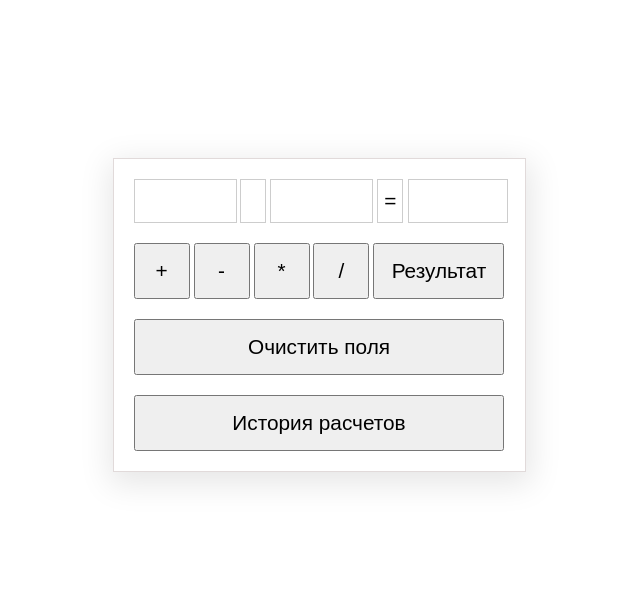
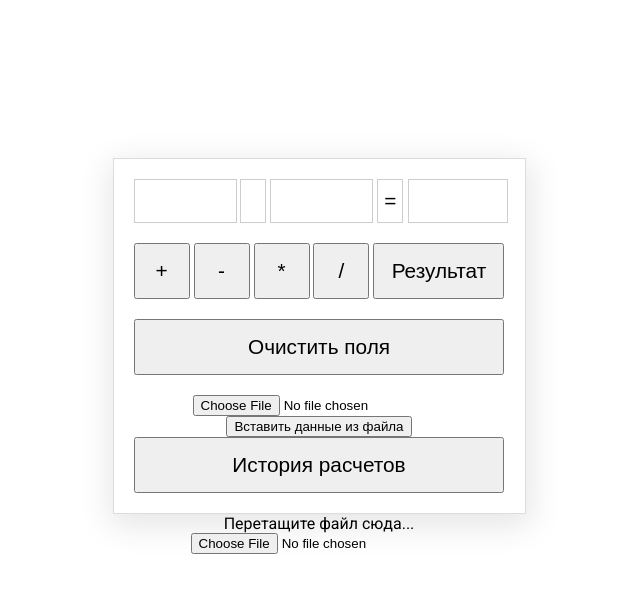
Before and after one commit to ok30801/Calc-test, a plain HTML site: page index.html in a window 1280 px wide. Shown: the whole page, without its empty margins (321-961 px from the left). Drawn offline with Linux system fonts and the light colour scheme.

Commit message:
Update index.html

```diff
--- a/index.html
+++ b/index.html
@@ -41,17 +41,19 @@
                 <button type="text" id="result-btn">Результат</button>
             </div>
             <button type="text" id="clear">Очистить поля</button>
+            <input id="fileInput" type="file" size="50" onchange="processFiles(this.files)">
+            <div id="fileOutput"></div>
+            <button class="add-file" onclick="showFileInput()">Вставить данные из файла</button>
             <button class="open-history-panel">История расчетов</button>
         </div>
+
+        <div id="dropBox">
+            <div>Перетащите файл сюда...</div>
+        </div>
+        <input id="fileInput" type="file" onchange="processFiles(this.files)">
+        <img id="thumbnail">
     </div>
 
-<!--    <div id="drop-area">
-        <form class="my-form">
-            <p>Загрузите изображения с помощью диалога выбора файлов или перетащив нужные изображения в выделенную область</p>
-            <input type="file" id="fileElem" multiple accept="image/*" onchange="handleFiles(this.files)">
-            <label class="button" for="fileElem">Выбрать изображения</label>
-        </form>
-    </div>-->
 <script src="calc.js"></script>
 </body>
 </html>
```
